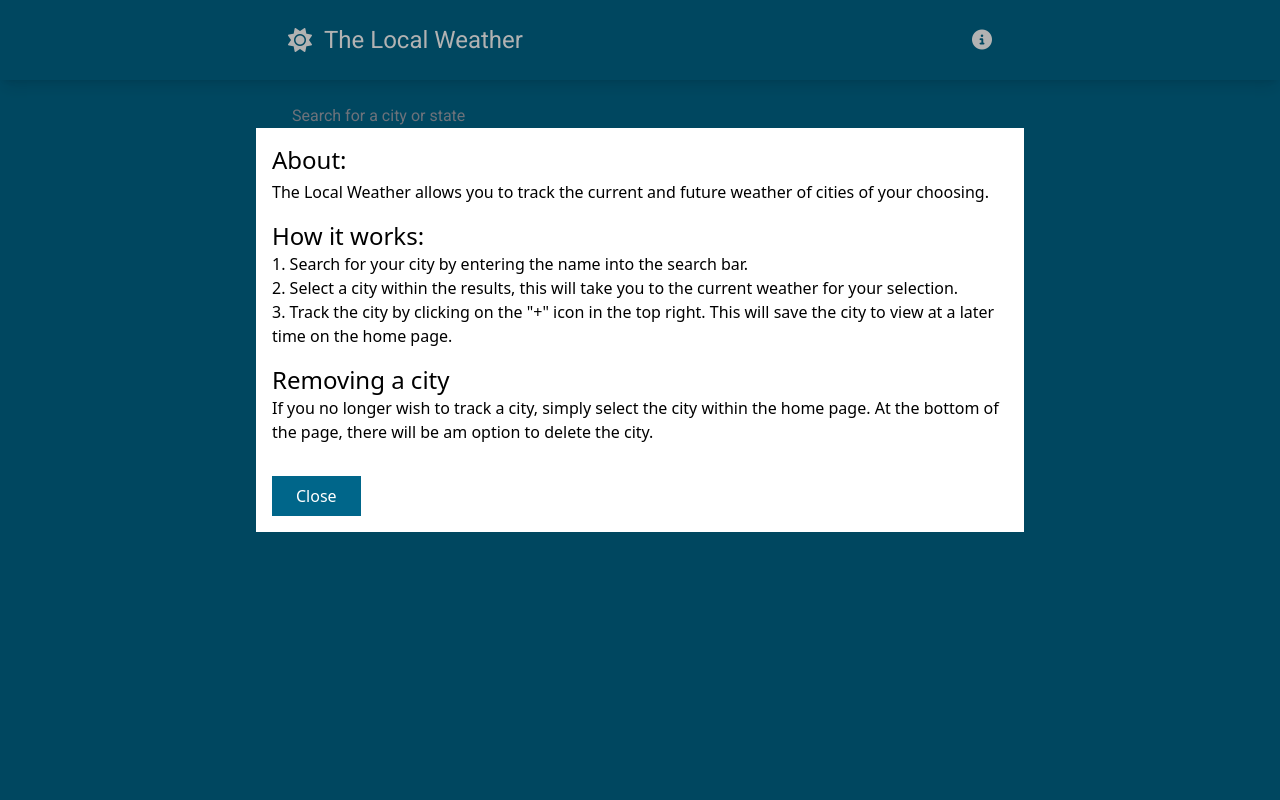
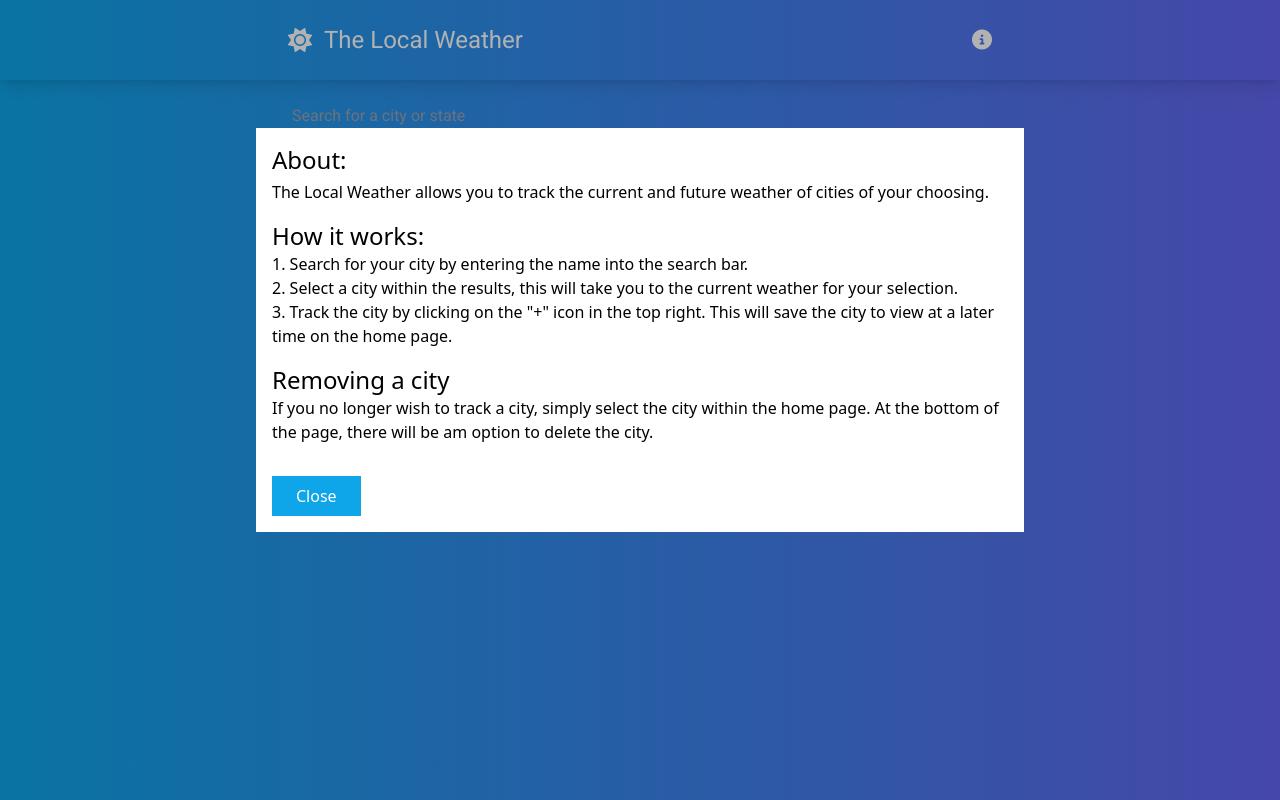
Before and after one commit to tuwnguyen/vue-weather-app, a Vue app: page / in a window 1280 px wide. Both pictures are taken after a click on the icon 982 px from the left and 40 px from the top of the page. Built offline with nearby package versions, Linux system fonts and the light colour scheme.

Commit message:
fix, change bg-color

```diff
--- a/src/App.vue
+++ b/src/App.vue
@@ -1,5 +1,5 @@
 <template>
-  <div class="flex flex-col min-h-screen font-Roboto bg-weather-primary">
+  <div class="flex flex-col min-h-screen font-Roboto bg-gradient-to-r from-sky-500 to-indigo-500">
     <SiteNavigation />
     <RouterView v-slot="{ Component }">
       <Transition name="page" mode="out-in">
--- a/src/components/BaseModal.vue
+++ b/src/components/BaseModal.vue
@@ -10,7 +10,7 @@
           >
             <slot />
             <button
-              class="text-white mt-8 bg-weather-primary py-2 px-6"
+              class="text-white mt-8 bg-sky-500 py-2 px-6"
               @click="$emit('close-modal')"
             >
               Close
--- a/src/components/CityCard.vue
+++ b/src/components/CityCard.vue
@@ -1,5 +1,5 @@
 <template>
-  <div class="flex py-6 bg-weather-secondary rounded-md shadow-md cursor-pointer">
+  <div class="flex py-6 bg-gradient-to-r from-sky-500 to-indigo-500 rounded-md shadow-md cursor-pointer">
     <div class="flex flex-col flex-1 px-2">
       <h2 class="text-3xl">{{ city.city }}</h2>
       <h3>{{ city.state }}</h3>
--- a/src/components/CityCardSkeleton.vue
+++ b/src/components/CityCardSkeleton.vue
@@ -1,5 +1,5 @@
 <template>
-  <div class="flex py-6 bg-weather-secondary rounded-md shadow-md cursor-pointer">
+  <div class="flex py-6 g-gradient-to-r from-sky-500 to-indigo-500 rounded-md shadow-md cursor-pointer">
     <div class="flex flex-col flex-1 gap-2">
       <AnimatedPlaceholder class="max-w-[50%]"/>
       <AnimatedPlaceholder class="max-w-[40%]"/>
--- a/src/components/SiteNavigation.vue
+++ b/src/components/SiteNavigation.vue
@@ -1,5 +1,5 @@
 <template>
-  <header class="sticky top-0 bg-weather-primary shadow-lg">
+  <header class="sticky top-0 bg-gradient-to-r from-sky-500 to-indigo-500 shadow-lg">
     <nav
     class="container flex flex-col sm:flex-row items-center gap-4 text-white py-6"
     >
@@ -11,12 +11,12 @@
       </RouterLink>
       <div class="flex gap-3 flex-1 justify-end">
         <i
-          class="fa-solid fa-circle-info text-xl hover:text-weather-secondary duration-150 cursor-pointer"
+          class="fa-solid fa-circle-info text-xl hover:text-sky-500 duration-150 cursor-pointer"
           @click="toggleModal"
           ></i>
         <i
           v-if="route.query.preview"
-          class="fa-solid fa-plus text-xl hover:text-weather-secondary duration-150 cursor-pointer"
+          class="fa-solid fa-plus text-xl hover:text-sky-500 duration-150 cursor-pointer"
           @click="addCity"
           ></i>
       </div>
--- a/src/views/AsyncCityView.vue
+++ b/src/views/AsyncCityView.vue
@@ -3,7 +3,7 @@
     <!-- Banner -->
     <div
       v-if="route.query.preview"
-      class="text-white p-4 bg-weather-secondary w-full text-center"
+      class="text-white p-4 bg-gradient-to-r from-sky-500 to-indigo-500 w-full text-center"
     >
       <p>You are currently previewing this city, click the "+" icon to start tracking this city</p>
     </div>
--- a/src/views/HomeView.vue
+++ b/src/views/HomeView.vue
@@ -58,12 +58,12 @@ const previewCity = (searchResult) => {
       />
       <ul
         v-if="mapboxSearchResults"
-        class="absolute bg-weather-secondary text-white w-full shadow-md py-2 px-1 top-[66px]">
+        class="absolute bg-gradient-to-r from-sky-500 to-indigo-500 text-white w-full shadow-md py-2 px-1 top-[66px]">
         <p v-if="searchError" class="py-2">
           Sorry, something went wrong, please try again
         </p>
         <p v-if="!searchError && mapboxSearchResults.length === 0" class="py-2">
-          No results match your query, trye a different term
+          No results match your query, try a different term
         </p>
         <template v-else>
           <li
--- a/tailwind.config.js
+++ b/tailwind.config.js
@@ -7,6 +7,9 @@ export default {
         'weather-primary': '#00668A',
         'weather-secondary': '#004E71',
       },
+      // backgroundImage: {
+      //   'custome-weather': "url('/img/new-weather.avif')",
+      // },
     },
     fontFamily: {
       Roboto: ['Roboto, sans-serif'],
```
Also changed, not shown: img/new-weather.avif (added).
